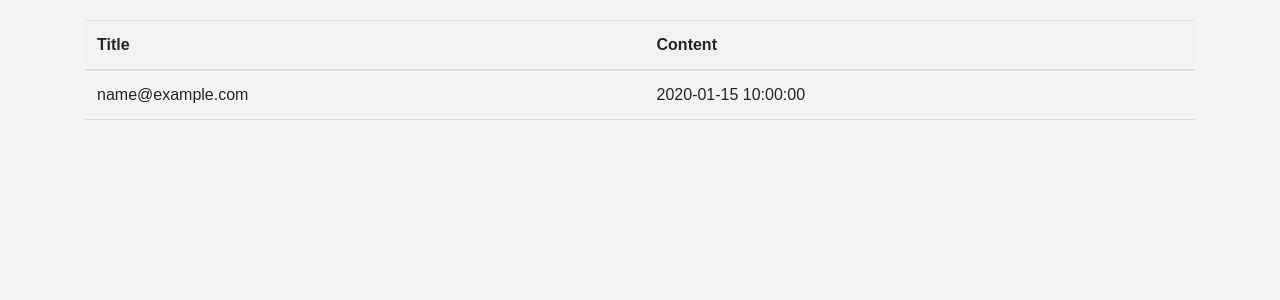
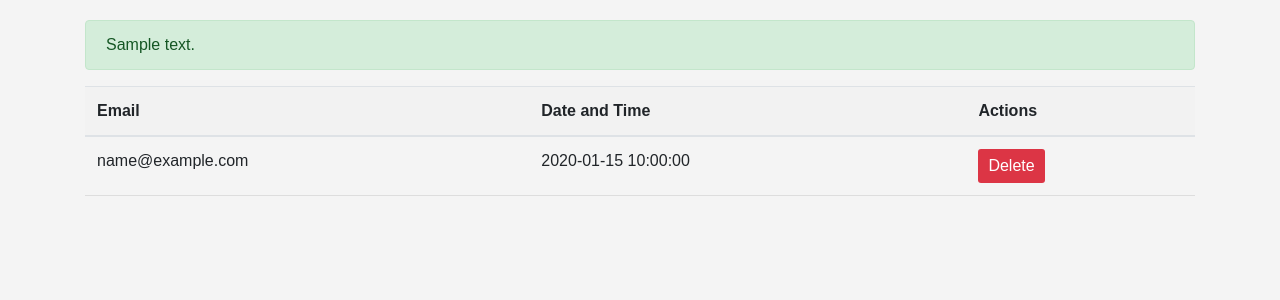
Before and after one commit to saadShirgaonkar/Blog_App, a FastAPI app: template app/templates/sessions.html in a window 1280 px wide. Shown: the part 59-359 px from the top of the page. Run offline with FastAPI, Linux system fonts and the light colour scheme; the template is opened without the code that fills it: most values are stand-ins (such as "Sample title", 1, 10 or a date in 2020); some libraries are stand-ins or nearby versions.

Commit message:
Delete Tweet Feature Added

```diff
--- a/app/main.py
+++ b/app/main.py
@@ -29,9 +29,11 @@ async def book_session(
             "date_time": date_time,
         }
         await sessions_collection.insert_one(session_data)
+
+        # Return a success message to the user
         return templates.TemplateResponse(
             "thankyou.html",
-            {"request": request},
+            {"request": request, "alert_title": "Booking Successful", "alert_message": "Your session has been booked."},
         )
     except Exception as e:
         alert_message = f"An error occurred: {str(e)}"
@@ -40,7 +42,25 @@ async def book_session(
             {"request": request, "alert_message": alert_message},
         )
 
-from fastapi import Request
+@app.post("/delete-session/")
+async def delete_session(
+    request: Request, email: str = Form(...), date_time: str = Form(...)
+):
+    try:
+        delete_result = await sessions_collection.delete_one({"email": email, "date_time": date_time})
+        if delete_result.deleted_count == 0:
+            raise HTTPException(status_code=404, detail="Session not found")
+
+        # Return a success message to the user
+        return templates.TemplateResponse(
+            "thankyou.html",
+            {"request": request, "alert_title": "Deletion Successful", "alert_message": "Session deleted successfully."},
+        )
+    except Exception as e:
+        return templates.TemplateResponse(
+            "thankyou.html",
+            {"request": request, "alert_message": f"An error occurred: {str(e)}"},
+        )
 
 @app.get("/sessions/", response_class=HTMLResponse)
 async def get_sessions(request: Request):
--- a/app/templates/sessions.html
+++ b/app/templates/sessions.html
@@ -32,16 +32,36 @@
             font-weight: bold;
             margin-bottom: 20px;
         }
+        .alert {
+            margin-top: 20px;
+        }
+        .delete-form {
+            display: inline;
+        }
+        .delete-btn {
+            background-color: #dc3545;
+            color: white;
+            border: none;
+            padding: 5px 10px;
+            border-radius: 3px;
+            cursor: pointer;
+        }
     </style>
 </head>
 <body>
     <div class="container">
         <h1 class="header">Booked Sessions</h1>
+        {% if alert_message %}
+        <div class="alert alert-success">
+            {{ alert_message }}
+        </div>
+        {% endif %}
         <table class="table">
             <thead>
                 <tr>
-                    <th>Title</th>
-                    <th>Content</th>
+                    <th>Email</th>
+                    <th>Date and Time</th>
+                    <th>Actions</th>
                 </tr>
             </thead>
             <tbody>
@@ -49,6 +69,13 @@
                 <tr>
                     <td>{{ session.email }}</td>
                     <td>{{ session.date_time }}</td>
+                    <td>
+                        <form class="delete-form" method="post" action="/delete-session/">
+                            <input type="hidden" name="email" value="{{ session.email }}">
+                            <input type="hidden" name="date_time" value="{{ session.date_time }}">
+                            <button type="submit" class="delete-btn">Delete</button>
+                        </form>
+                    </td>
                 </tr>
                 {% endfor %}
             </tbody>
```
Also changed, not shown: app/templates/thankyou.html (+13 -12 lines).
